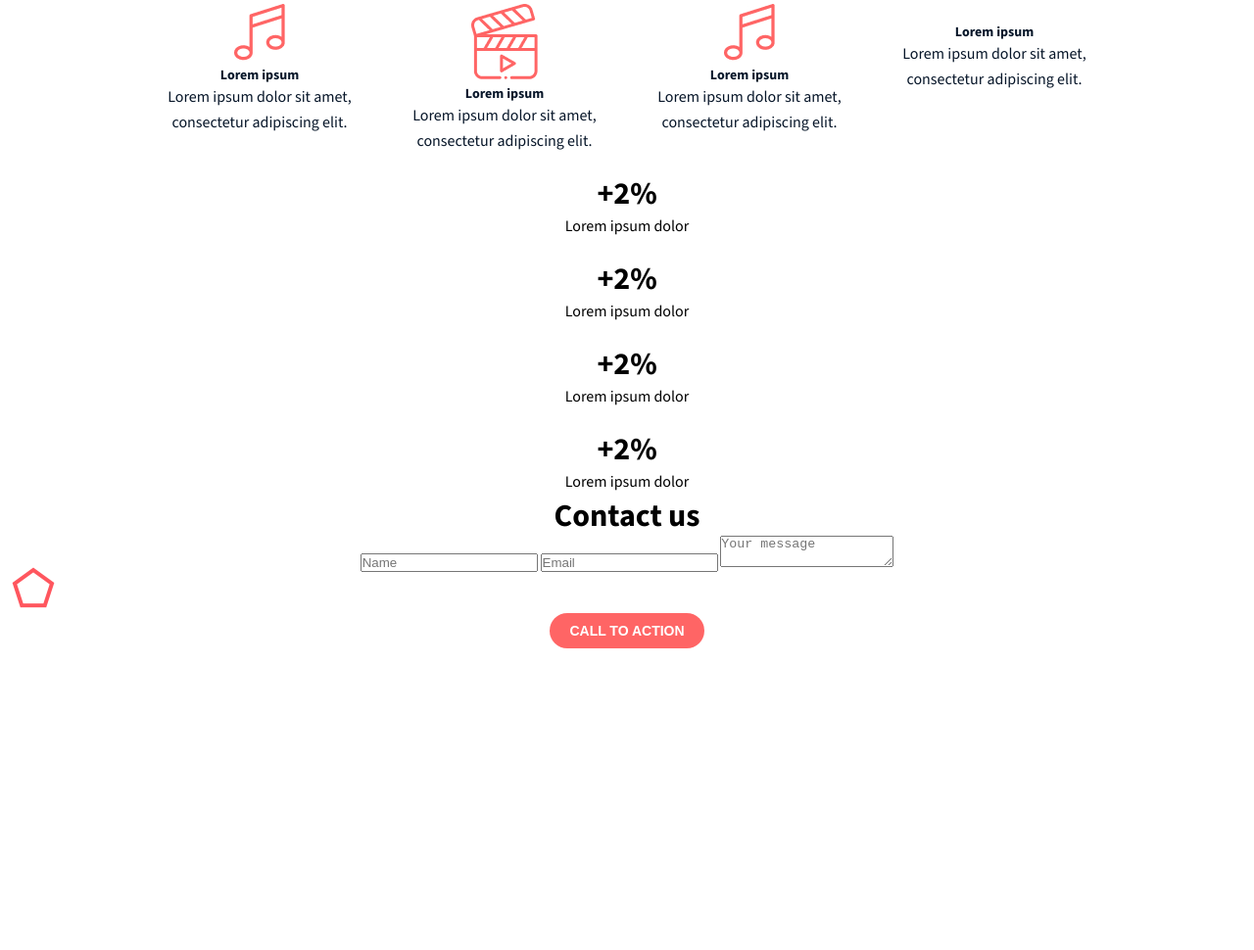
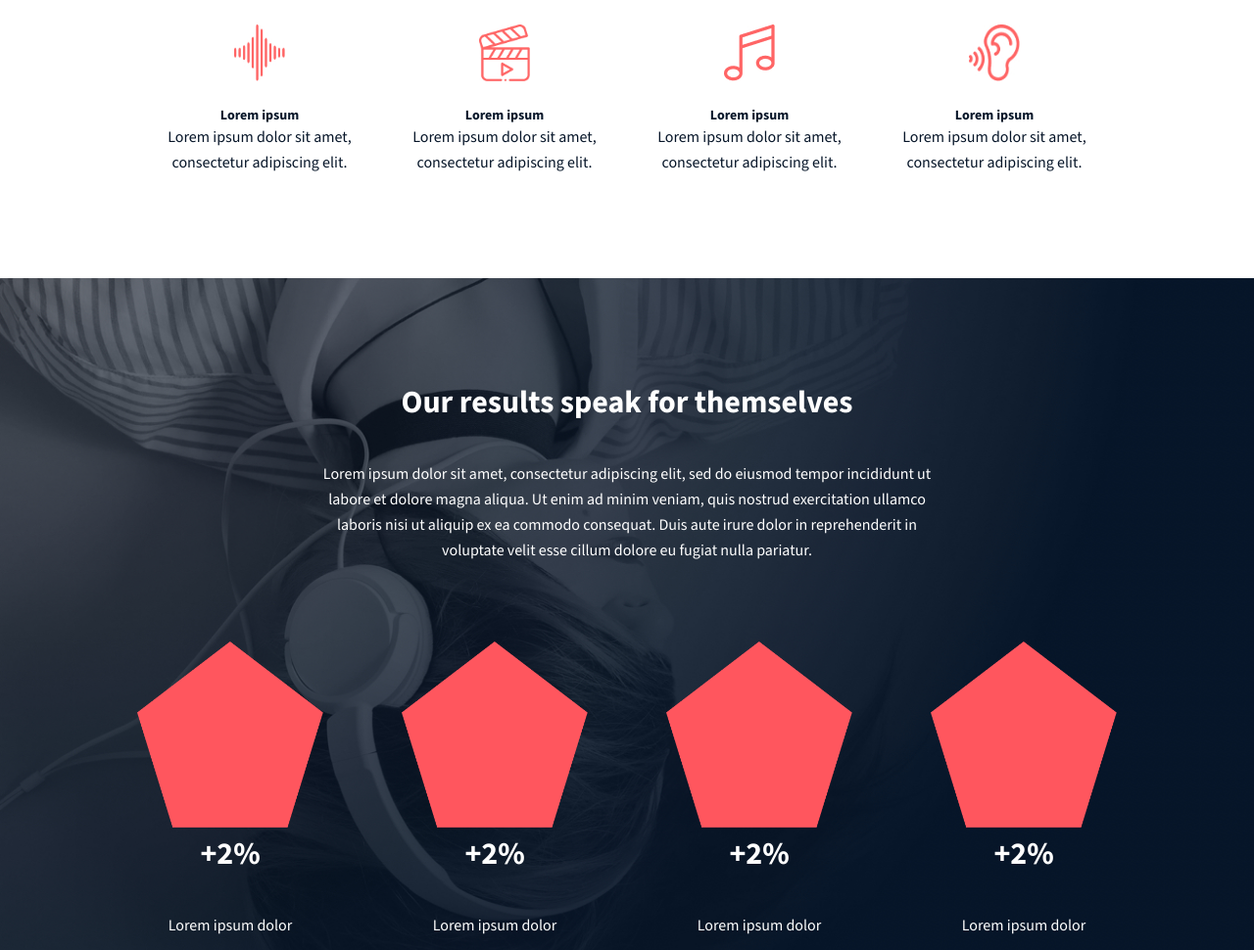
Before and after one commit to chinonso01/alx_html_css, a plain HTML site: page headphones/1-index.html in a window 1280 px wide. Shown: the part 1202-2172 px from the top of the page at 98% size. Before the commit the page ends 1906 px from the top, so only its background shows below. Drawn offline with nearby package versions, Linux system fonts and the light colour scheme.

Commit message:
my commit

```diff
--- a/headphones/1-index.html
+++ b/headphones/1-index.html
@@ -46,58 +46,71 @@
                 </div>
                 <div class="section-media">
                     <div>
-                        <img src="images/music.jpg">
+                        <img src="images/sound-frecuency.jpg" class="first-section-img">
                         <h4>Lorem ipsum</h4>
                         <p>Lorem ipsum dolor sit amet, consectetur adipiscing elit.</p>
                     </div>
                     <div>
-                        <img src="images/video.jpg">
+                        <img src="images/video.jpg" class="first-section-img">
                         <h4>Lorem ipsum</h4>
                         <p>Lorem ipsum dolor sit amet, consectetur adipiscing elit.</p>
                     </div>
                     <div>
-                        <img src="images/music.jpg">
+                        <img src="images/music.jpg" class="first-section-img">
                         <h4>Lorem ipsum</h4>
                         <p>Lorem ipsum dolor sit amet, consectetur adipiscing elit.</p>
                     </div>
                     <div>
-                        <img>
+                        <img src="images/hearing.jpg" class="first-section-img">
                         <h4>Lorem ipsum</h4>
                         <p>Lorem ipsum dolor sit amet, consectetur adipiscing elit.</p>
                     </div>
                 </div>
             </section>
             <!- second section ->
-            <section>
-                <div>
-                    <h1></h1>
-                    <p></p>
+            <section class="second-section" >
+                <div class="section-write-up">
+                    <h1>Our results speak for themselves</h1>
+                    <p>Lorem ipsum dolor sit amet, consectetur adipiscing elit, sed do eiusmod tempor
+                         incididunt ut labore et dolore magna aliqua. Ut enim ad minim veniam, quis nostrud
+                          exercitation ullamco laboris nisi ut aliquip ex ea commodo consequat. Duis aute irure
+                           dolor in reprehenderit in voluptate velit esse cillum dolore eu fugiat nulla
+                            pariatur.
+                    </p>
                 </div>
-                <div>
+                <div class="section-media">
                     <div>
-                        <img>
-                        <h1>+2%</h1>
-                        <p>Lorem ipsum dolor</p>
+                        <img src="images/pentagone.png" class="second-section-img">
+                        <div>
+                            <h1>+2%</h1>
+                            <p>Lorem ipsum dolor</p>
+                        </div>
                     </div>
                     <div>
-                        <img>
-                        <h1>+2%</h1>
-                        <p>Lorem ipsum dolor</p>
+                        <img src="images/pentagone.png" class="second-section-img">
+                        <div>
+                            <h1>+2%</h1>
+                            <p>Lorem ipsum dolor</p>
+                        </div>
                     </div>
                     <div>
-                        <img>
-                        <h1>+2%</h1>
-                        <p>Lorem ipsum dolor</p>
+                        <img src="images/pentagone.png" class="second-section-img">
+                        <div>
+                            <h1>+2%</h1>
+                            <p>Lorem ipsum dolor</p>
+                        </div>
                     </div>
                     <div>
-                        <img>
-                        <h1>+2%</h1>
-                        <p>Lorem ipsum dolor</p>
+                        <img src="images/pentagone.png" class="second-section-img">
+                        <div>
+                            <h1>+2%</h1>
+                            <p>Lorem ipsum dolor</p>
+                        </div>
                     </div>
                 </div>
             </section>
             <!- third section ->
-            <section>
+            <section class="third-section">
                 <div>
                     <h1>Contact us</h1>
                     <form>
--- a/headphones/1-styles.css
+++ b/headphones/1-styles.css
@@ -52,7 +52,7 @@ nav {
 }
 .nav-list a:hover,
 .nav-list a:active {
-    color: #FF6565;
+    color: var(--color-01);
 }
 
 .header-content {
@@ -79,7 +79,7 @@ p {
 }
 
 button{
-    background-color: #FF6565;
+    background-color: var(--color-01);
     color: #fff;
     border-radius: 22px;
     border: none;
@@ -91,18 +91,30 @@ button{
     font-weight: 700;
     margin: 3em 0;
 }
+button:hover,
+button:active{
+    opacity: 0.9;
+}
 
 
 /**====================================== MAIN SECTIOM ==================================**/
 
 main{
-    padding: 6em 10em 2em 10em;
-    height: 800px;
     text-align: center;
 }
 
+/**First Section**/
+
 .first-section{
-    color: #071629;
+    color: var(--color-02);
+    margin: 7.5em 0;
+    padding: 0 10em;
+}
+
+.first-section-img{
+    height: 58px;
+    width: 52px;
+    margin-bottom: 20px;
 }
 
 .section-write-up {
@@ -118,3 +130,22 @@ main{
     display: flex;
     justify-content: space-between;
 }
+
+/**Second Section**/
+
+.second-section {
+    background-image: url(images/headphones_hero_2.jpg);
+    background-repeat: no-repeat;
+    background-size: cover;
+    padding: 7.5em 10em;
+    color: #fff;
+}
+
+.second-section h1{
+    margin-bottom: 40px;
+}
+
+.second-section-img {
+    height: 190px;
+    width: 190px;
+}
```
